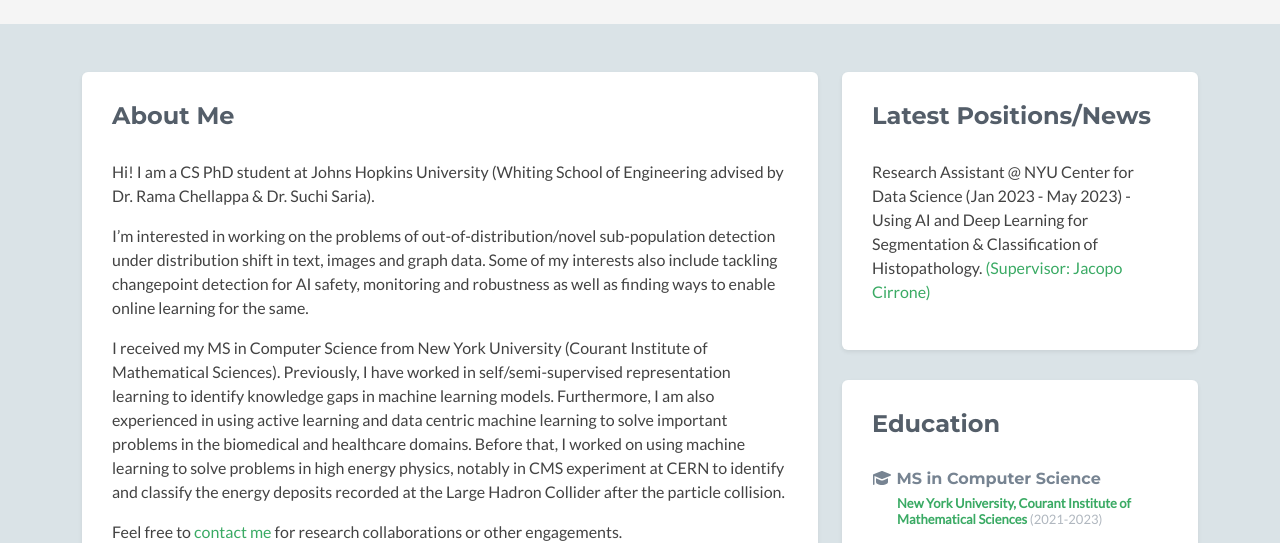
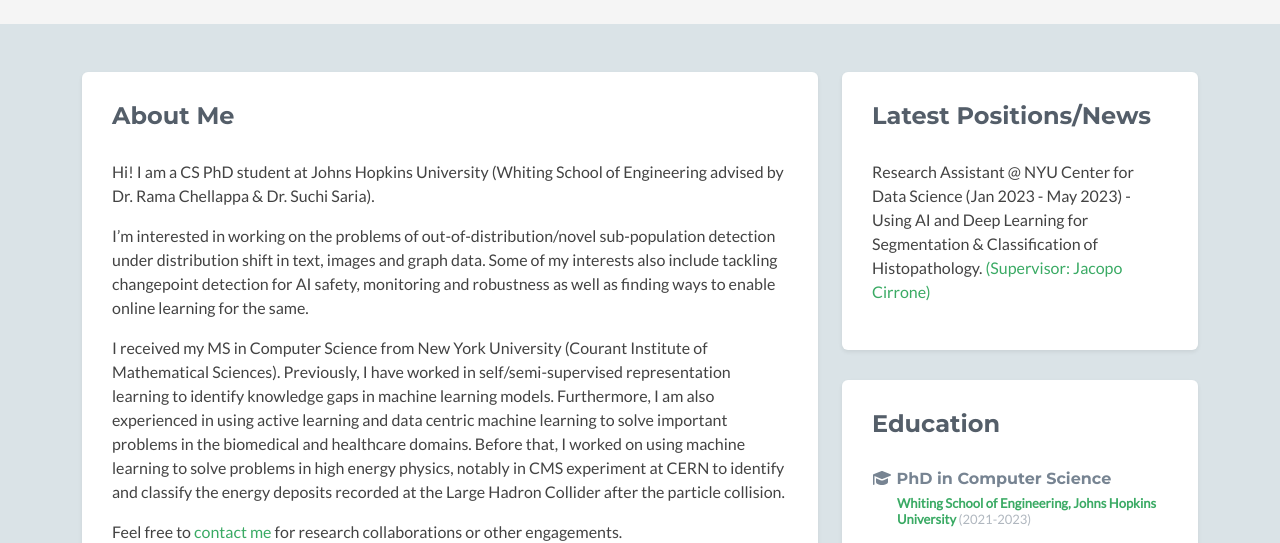
Before and after one commit to Shra1-25/shravan.github.io, a plain HTML site: page index.html in a window 1280 px wide. Shown: the part 262-805 px from the top of the page. Drawn offline with nearby package versions, Linux system fonts and the light colour scheme; no server answers; a script that the page names is missing; some icons are missing.

Commit message:
Update index.html

```diff
--- a/index.html
+++ b/index.html
@@ -244,9 +244,13 @@
                     <div class="section-inner shadow-sm rounded">
                         <h2 class="heading">Education</h2>
                         <div class="content">
+			    <div class="item">
+                                <h3 class="title"><i class="fas fa-graduation-cap"></i> PhD in Computer Science</h3>
+                                <h4 class="university"><a href="https://aiem.jhu.edu/people/shravan-chaudhari/"> Whiting School of Engineering, Johns Hopkins University</a> <span class="year">(2021-2023)</span></h4>
+                            </div><!--//item-->
                             <div class="item">
                                 <h3 class="title"><i class="fas fa-graduation-cap"></i> MS in Computer Science</h3>
-                                <h4 class="university"><a href="https://cims.nyu.edu/dynamic/"> New York University, Courant Institute of Mathematical Sciences</a> <span class="year">(2021-2023)</span></h4>
+                                <h4 class="university"><a href="https://cims.nyu.edu/dynamic/"> Courant Institute of Mathematical Sciences, New York University</a> <span class="year">(2021-2023)</span></h4>
                             </div><!--//item-->
                             <div class="item">
                                 <h3 class="title"><i class="fas fa-graduation-cap"></i> BE Electronics & Instrumentation</h3>
```
